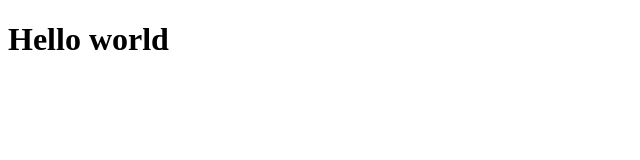
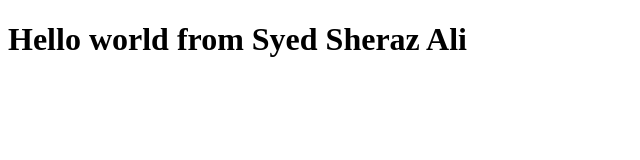
Before and after one commit to syed-sheraz-ali/bootcamp20201st, a plain HTML site: page index.html in a window 1280 px wide. Shown: the whole page, without its empty margins (0-640 px from the left). Drawn offline with Linux system fonts and the light colour scheme.

Commit message:
Update index.html

```diff
--- a/index.html
+++ b/index.html
@@ -6,6 +6,6 @@
     <title>Document</title>
 </head>
 <body>
-    <h1>Hello world</h1>
+    <h1>Hello world from Syed Sheraz Ali</h1>
 </body>
 </html>
```
